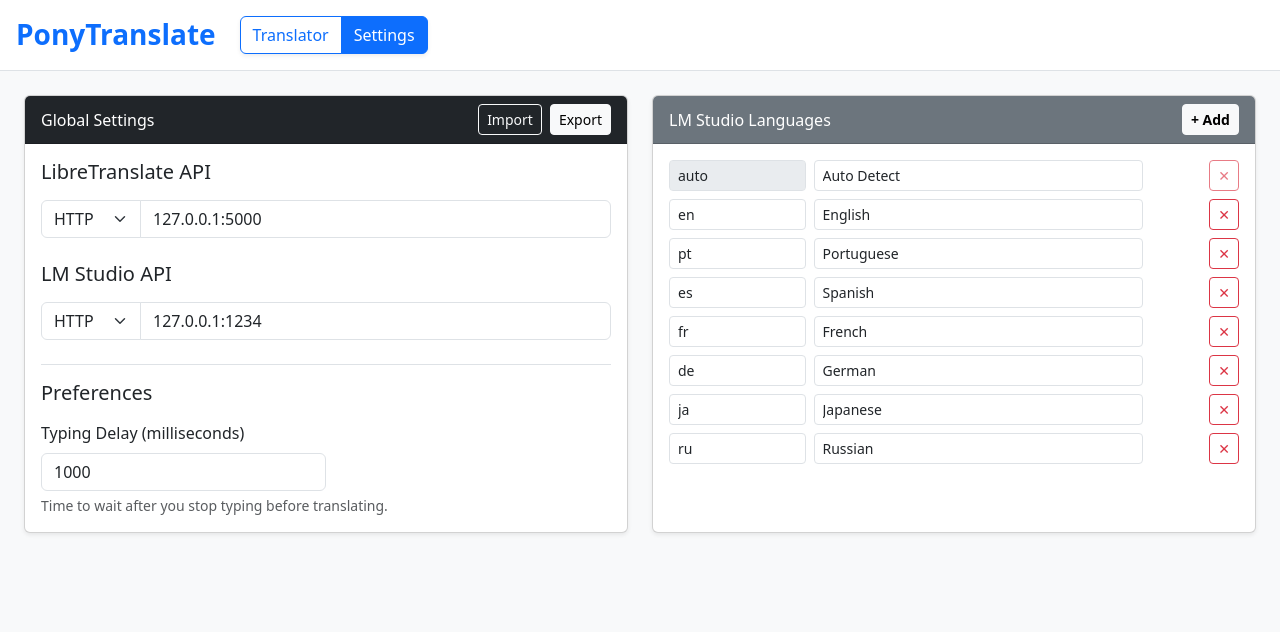
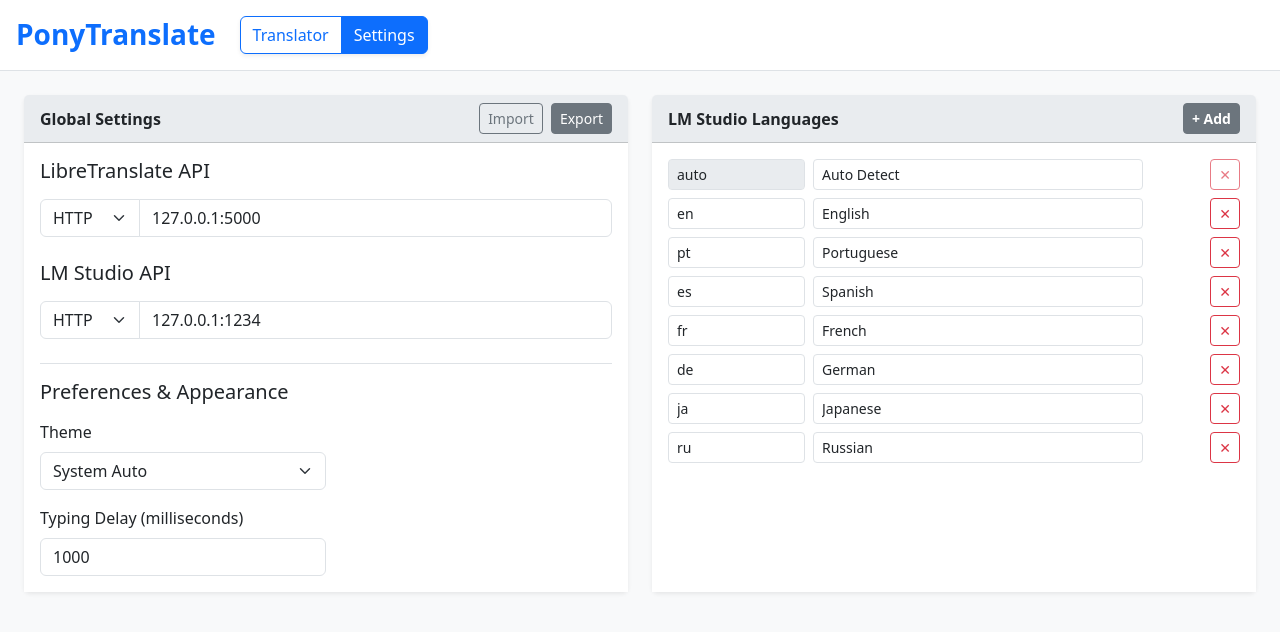
Before and after one commit to Pony-House/Tiny-Pony-Translator, a React (Vite) app in the folder src/renderer/: page / in a window 1280 px wide. Both pictures are taken after a click on the button "Settings". Shown: the top 632 px of the page. Built offline with nearby package versions, Linux system fonts and the light colour scheme; no server answers.

Commit message:
dark mode added.

```diff
--- a/src/renderer/src/App.jsx
+++ b/src/renderer/src/App.jsx
@@ -16,6 +16,7 @@
         const parsed = JSON.parse(savedConfig);
         if (!parsed.typingDelay) parsed.typingDelay = 1000;
         if (!parsed.lmLanguages) parsed.lmLanguages = LM_HARDCODED_LANGUAGES;
+        if (!parsed.theme) parsed.theme = 'auto';
         return parsed;
       } catch {
         // Fallback to default if JSON is corrupted
@@ -26,6 +27,7 @@
       lmstudio: { protocol: 'http', ip: '127.0.0.1:1234' },
       typingDelay: 1000,
       lmLanguages: LM_HARDCODED_LANGUAGES,
+      theme: 'auto',
     };
   };
 
@@ -40,10 +42,39 @@
     localStorage.setItem('appConfig', JSON.stringify(config));
   }, [config]);
 
+  // Theme Controller
+  useEffect(() => {
+    /** @type {MediaQueryList} */
+    const mediaQuery = window.matchMedia('(prefers-color-scheme: dark)');
+
+    /**
+     * @returns {void}
+     */
+    const applyTheme = () => {
+      /** @type {string} */
+      const resolvedTheme =
+        config.theme === 'auto' ? (mediaQuery.matches ? 'dark' : 'light') : config.theme;
+
+      document.documentElement.setAttribute('data-bs-theme', resolvedTheme);
+    };
+
+    applyTheme();
+
+    /**
+     * @returns {void}
+     */
+    const handleChange = () => {
+      if (config.theme === 'auto') applyTheme();
+    };
+
+    mediaQuery.addEventListener('change', handleChange);
+    return () => mediaQuery.removeEventListener('change', handleChange);
+  }, [config.theme]);
+
   return (
-    <div className="w-100 vh-100 bg-light d-flex flex-column overflow-hidden">
+    <div className="w-100 vh-100 bg-body-tertiary d-flex flex-column overflow-hidden transition-theme">
       {/* Navigation Header */}
-      <nav className="d-flex justify-content-between align-items-center p-3 border-bottom bg-white flex-shrink-0">
+      <nav className="d-flex justify-content-between align-items-center p-3 border-bottom bg-body flex-shrink-0">
         <div className="d-flex align-items-center gap-4">
           <h3 className="text-primary fw-bold mb-0">PonyTranslate</h3>
           <div className="btn-group shadow-sm">
--- a/src/renderer/src/components/Settings.jsx
+++ b/src/renderer/src/components/Settings.jsx
@@ -25,6 +25,7 @@
  * @property {LmStudioConfig} lmstudio
  * @property {number} typingDelay
  * @property {LanguageEntry[]} lmLanguages
+ * @property {string} theme
  */
 
 /**
@@ -127,11 +128,10 @@
 
   return (
     <div className="row g-4">
-      {/* Left Column: Network & Preferences */}
       <div className="col-md-6">
-        <div className="card shadow-sm h-100">
-          <div className="card-header bg-dark text-white d-flex justify-content-between align-items-center">
-            <span>Global Settings</span>
+        <div className="card shadow-sm h-100 border-0">
+          <div className="card-header bg-body-secondary text-body d-flex justify-content-between align-items-center">
+            <span className="fw-bold">Global Settings</span>
             <div>
               <input
                 type="file"
@@ -141,17 +141,17 @@
                 onChange={handleImport}
               />
               <button
-                className="btn btn-sm btn-outline-light me-2"
+                className="btn btn-sm btn-outline-secondary me-2"
                 onClick={() => fileInputRef.current?.click()}
               >
                 Import
               </button>
-              <button className="btn btn-sm btn-light" onClick={handleExport}>
+              <button className="btn btn-sm btn-secondary" onClick={handleExport}>
                 Export
               </button>
             </div>
           </div>
-          <div className="card-body">
+          <div className="card-body bg-body">
             <h5 className="mb-3">LibreTranslate API</h5>
             <div className="input-group mb-4">
               <select
@@ -203,7 +203,21 @@
               />
             </div>
 
-            <h5 className="mb-3 border-top pt-3">Preferences</h5>
+            <h5 className="mb-3 border-top pt-3">Preferences & Appearance</h5>
+            <div className="mb-3">
+              <label className="form-label">Theme</label>
+              <select
+                className="form-select w-50"
+                value={config.theme}
+                onChange={(e) => setConfig({ ...config, theme: e.target.value })}
+              >
+                <option value="auto">System Auto</option>
+                <option value="light">Light Mode</option>
+                <option value="dark">Dark Mode</option>
+              </select>
+            </div>
+
+            <div>
               <label className="form-label">Typing Delay (milliseconds)</label>
               <input
                 type="number"
@@ -213,28 +227,27 @@
                   setConfig({ ...config, typingDelay: parseInt(e.target.value) || 1000 })
                 }
               />
-            <div className="form-text">Time to wait after you stop typing before translating.</div>
+            </div>
           </div>
         </div>
       </div>
 
-      {/* Right Column: LM Languages */}
       <div className="col-md-6">
-        <div className="card shadow-sm h-100">
-          <div className="card-header bg-secondary text-white d-flex justify-content-between align-items-center">
-            <span>LM Studio Languages</span>
-            <button className="btn btn-sm btn-light fw-bold" onClick={addLanguage}>
+        <div className="card shadow-sm h-100 border-0">
+          <div className="card-header bg-body-secondary text-body d-flex justify-content-between align-items-center">
+            <span className="fw-bold">LM Studio Languages</span>
+            <button className="btn btn-sm btn-secondary fw-bold" onClick={addLanguage}>
               + Add
             </button>
           </div>
-          <div className="card-body" style={{ maxHeight: '60vh', overflowY: 'auto' }}>
+          <div className="card-body bg-body" style={{ maxHeight: '60vh', overflowY: 'auto' }}>
             {config.lmLanguages.map((lang, index) => (
               <div key={index} className="row g-2 mb-2 align-items-center">
                 <div className="col-3">
                   <input
                     type="text"
                     className="form-control form-control-sm"
-                    placeholder="Code (e.g. en)"
+                    placeholder="Code"
                     value={lang.code}
                     onChange={(e) => handleLanguageChange(index, 'code', e.target.value)}
                     disabled={lang.code === 'auto'}
@@ -244,7 +257,7 @@
                   <input
                     type="text"
                     className="form-control form-control-sm"
-                    placeholder="Name (e.g. English)"
+                    placeholder="Name"
                     value={lang.name}
                     onChange={(e) => handleLanguageChange(index, 'name', e.target.value)}
                   />
--- a/src/renderer/src/components/Translator.jsx
+++ b/src/renderer/src/components/Translator.jsx
@@ -335,7 +335,7 @@
 
       {apiMode === 'libre' && (
         <div className="mb-3 d-flex justify-content-center">
-          <div className="btn-group bg-white shadow-sm rounded">
+          <div className="btn-group bg-body shadow-sm rounded">
             <button
               className={`btn btn-sm px-4 fw-bold ${inputMode === 'text' ? 'btn-primary' : 'btn-outline-primary border-0'}`}
               onClick={() => setInputMode('text')}
@@ -355,7 +355,7 @@
       <div className="row g-3 position-relative flex-grow-1" style={{ minHeight: '60vh' }}>
         <div className="col-md-6 d-flex flex-column">
           <div className="card shadow-sm border-0 flex-grow-1">
-            <div className="card-header bg-white border-0 pt-3">
+            <div className="card-header bg-body border-0 pt-3">
               <select
                 className="form-select border-0 fw-bold text-primary w-100"
                 disabled={isLibreEmpty}
@@ -424,8 +424,8 @@
         )}
 
         <div className="col-md-6 d-flex flex-column">
-          <div className="card shadow-sm border-0 flex-grow-1 bg-white">
-            <div className="card-header bg-white border-0 pt-3 d-flex justify-content-between">
+          <div className="card shadow-sm border-0 flex-grow-1 bg-body">
+            <div className="card-header bg-body border-0 pt-3 d-flex justify-content-between">
               <select
                 className="form-select border-0 fw-bold text-primary w-100"
                 disabled={isLibreEmpty}
@@ -455,7 +455,7 @@
             <div className="card-body d-flex flex-column">
               {inputMode === 'text' ? (
                 <textarea
-                  className="form-control border-0 fs-4 bg-white flex-grow-1"
+                  className="form-control border-0 fs-4 bg-body flex-grow-1"
                   style={{ resize: 'none', boxShadow: 'none' }}
                   readOnly
                   value={translatedText}
@@ -470,7 +470,7 @@
             </div>
 
             {apiMode === 'libre' && inputMode === 'text' && translationOptions.length > 1 && (
-              <div className="card-footer bg-white border-top-0 pb-3">
+              <div className="card-footer bg-body border-top-0 pb-3">
                 <div className="d-flex flex-wrap gap-2 align-items-center">
                   <span className="small text-muted fw-bold text-uppercase">Versions:</span>
                   {translationOptions.map((_, index) => (
@@ -490,7 +490,7 @@
       </div>
 
       <div
-        className="position-fixed bottom-0 start-0 w-100 p-3 bg-dark text-white shadow-lg"
+        className="position-fixed bottom-0 start-0 w-100 p-3 bg-dark text-body shadow-lg"
         style={{
           zIndex: 1050,
           transform: fileQueue.length > 0 ? 'translateY(0)' : 'translateY(100%)',
--- a/src/renderer/src/components/ai/Prompts.jsx
+++ b/src/renderer/src/components/ai/Prompts.jsx
@@ -19,7 +19,7 @@
 }) {
   return (
     <div className="card mb-4 shadow-sm border-0">
-      <div className="card-body bg-white rounded">
+      <div className="card-body bg-body rounded">
         <div className="row g-3">
           <div className="col-md-4">
             <label className="form-label fw-bold small text-uppercase">System Prompt</label>
```
Lines whose indentation alone changed are shown as unchanged.
